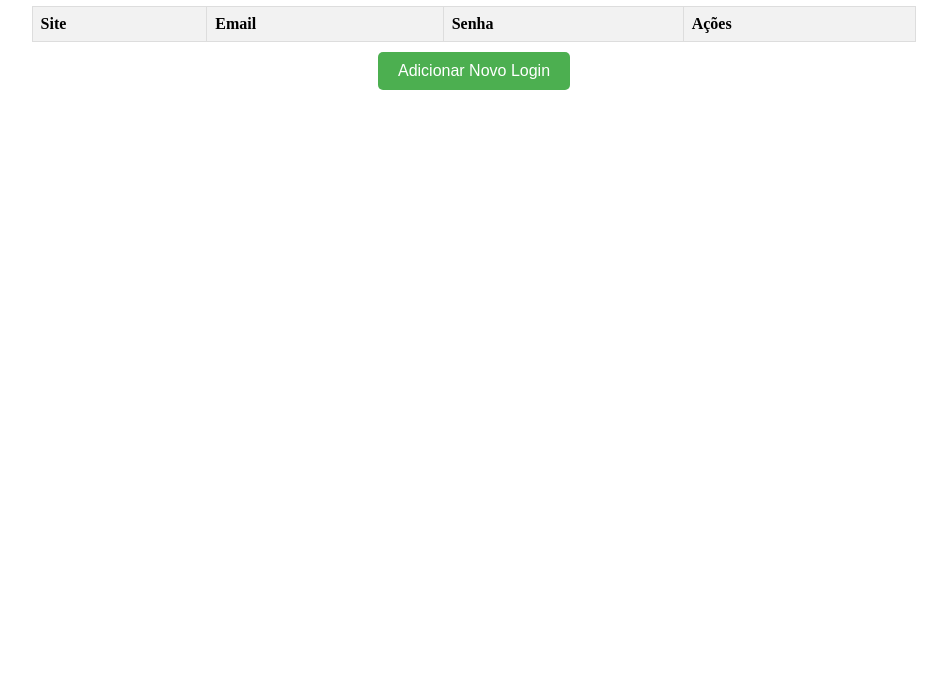
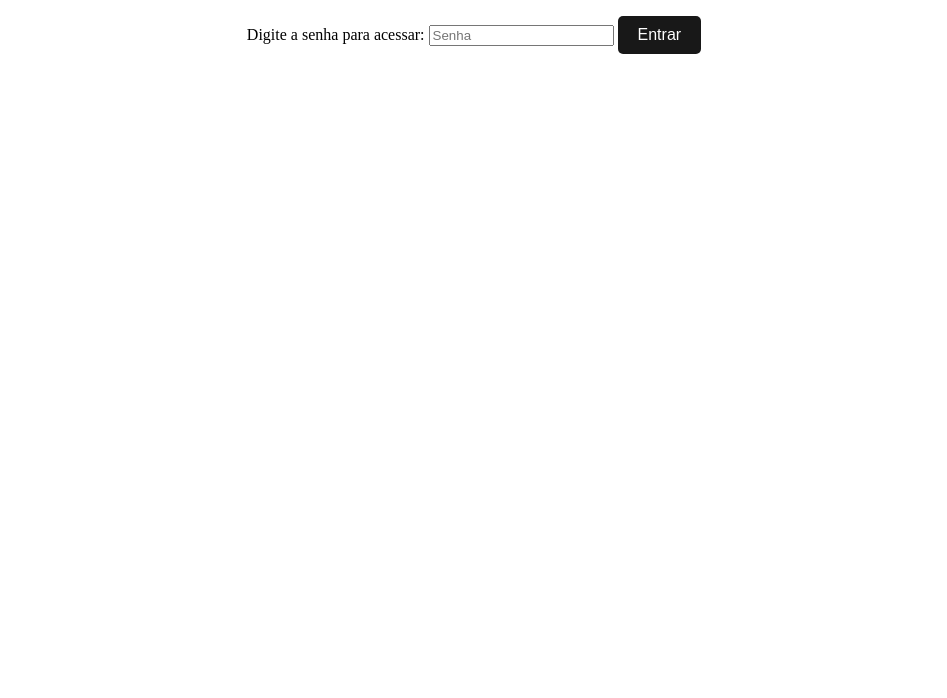
Before and after one commit to cowboyforadalei/TommyMottola, a plain HTML site: page index.html in a window 1280 px wide. Shown: the part 102-800 px from the top of the page, without its empty margins (166-1113 px from the left). Drawn offline with Linux system fonts and the light colour scheme.

Commit message:
index.html

```diff
--- a/index.html
+++ b/index.html
@@ -81,11 +81,35 @@
             background-color: #45a049;
         }
 
+        #loginBtn {
+            background-color: #181818;
+            color: white;
+            padding: 10px 20px;
+            text-align: center;
+            text-decoration: none;
+            display: inline-block;
+            font-size: 16px;
+            margin-top: 10px;
+            border: none;
+            cursor: pointer;
+            border-radius: 5px;
+            transition: background-color 0.3s;
+        }
+
+
+
     </style>
 </head>
 <body>
     <div class="container">
         <h1>Banco de Logins</h1>
+        <div id="loginContainer">
+            <label for="passwordInput">Digite a senha para acessar:</label>
+            <input type="password" id="passwordInput" placeholder="Senha">
+            <button id="loginBtn">Entrar</button>
+        </div>
+
+        <div id="mainContainer" style="display: none;">
             <table id="loginTable">
                 <thead>
                     <tr>
@@ -107,8 +131,32 @@
                 <button id="confirmAddBtn">Adicionar</button>
             </div>
         </div>
+    </div>
 
     <script>
+        var senhaCorreta = "novo";
+
+        // Verificar se a senha está armazenada no localStorage
+        var senhaSalva = localStorage.getItem("senha");
+
+        if (senhaSalva && senhaSalva === senhaCorreta) {
+            document.getElementById("loginContainer").style.display = "none";
+            document.getElementById("mainContainer").style.display = "block";
+        }
+
+        document.getElementById("loginBtn").addEventListener("click", function() {
+            var senhaDigitada = document.getElementById("passwordInput").value;
+            if (senhaDigitada === senhaCorreta) {
+                // Armazenar a senha no localStorage
+                localStorage.setItem("senha", senhaCorreta);
+
+                document.getElementById("loginContainer").style.display = "none";
+                document.getElementById("mainContainer").style.display = "block";
+            } else {
+                alert("Senha incorreta. Tente novamente.");
+            }
+        });
+
         function adicionarLogin(site, email, senha) {
             var tableBody = document.getElementById("loginList");
             var newRow = tableBody.insertRow();
```
Lines whose indentation alone changed are shown as unchanged.
